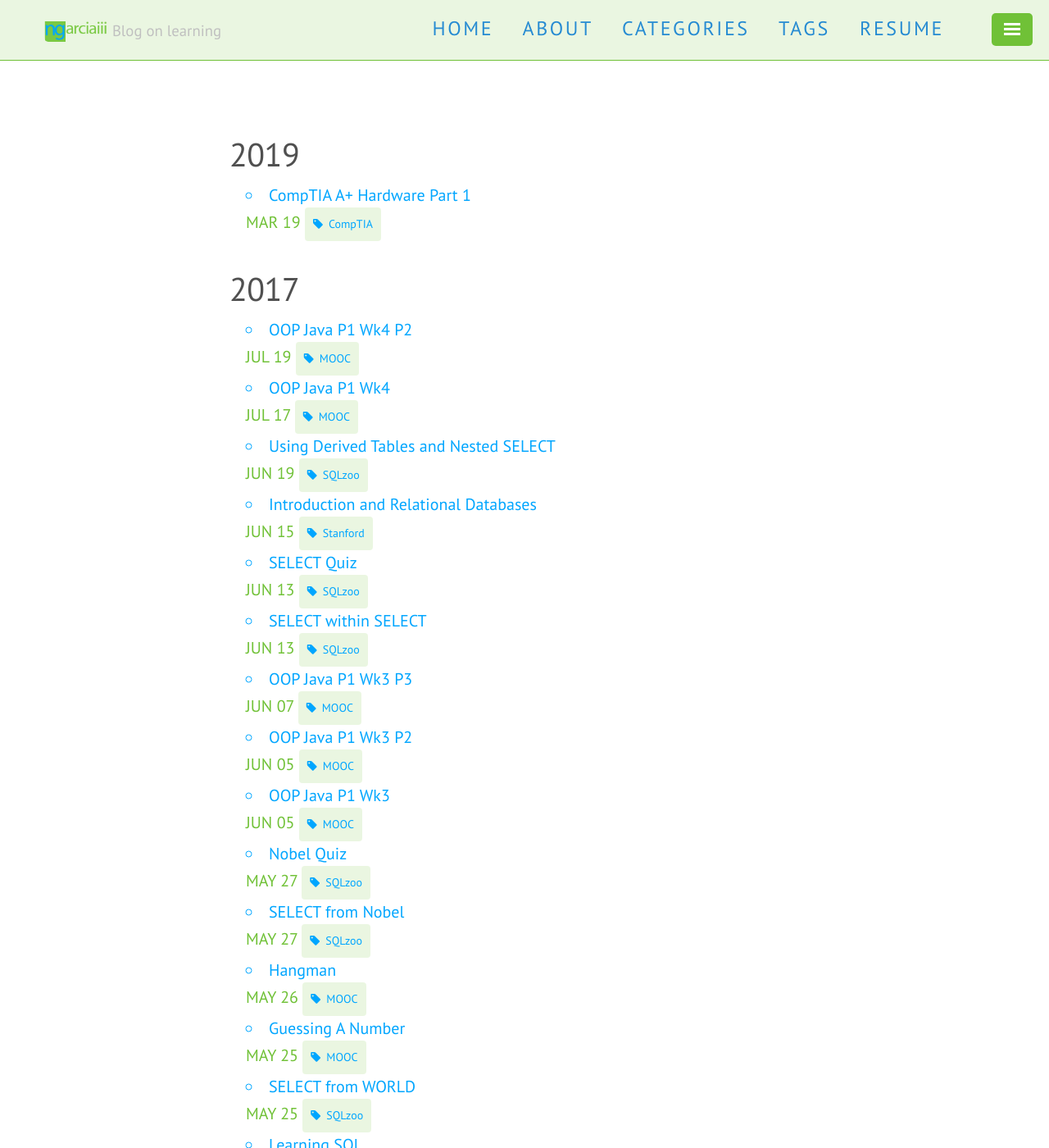
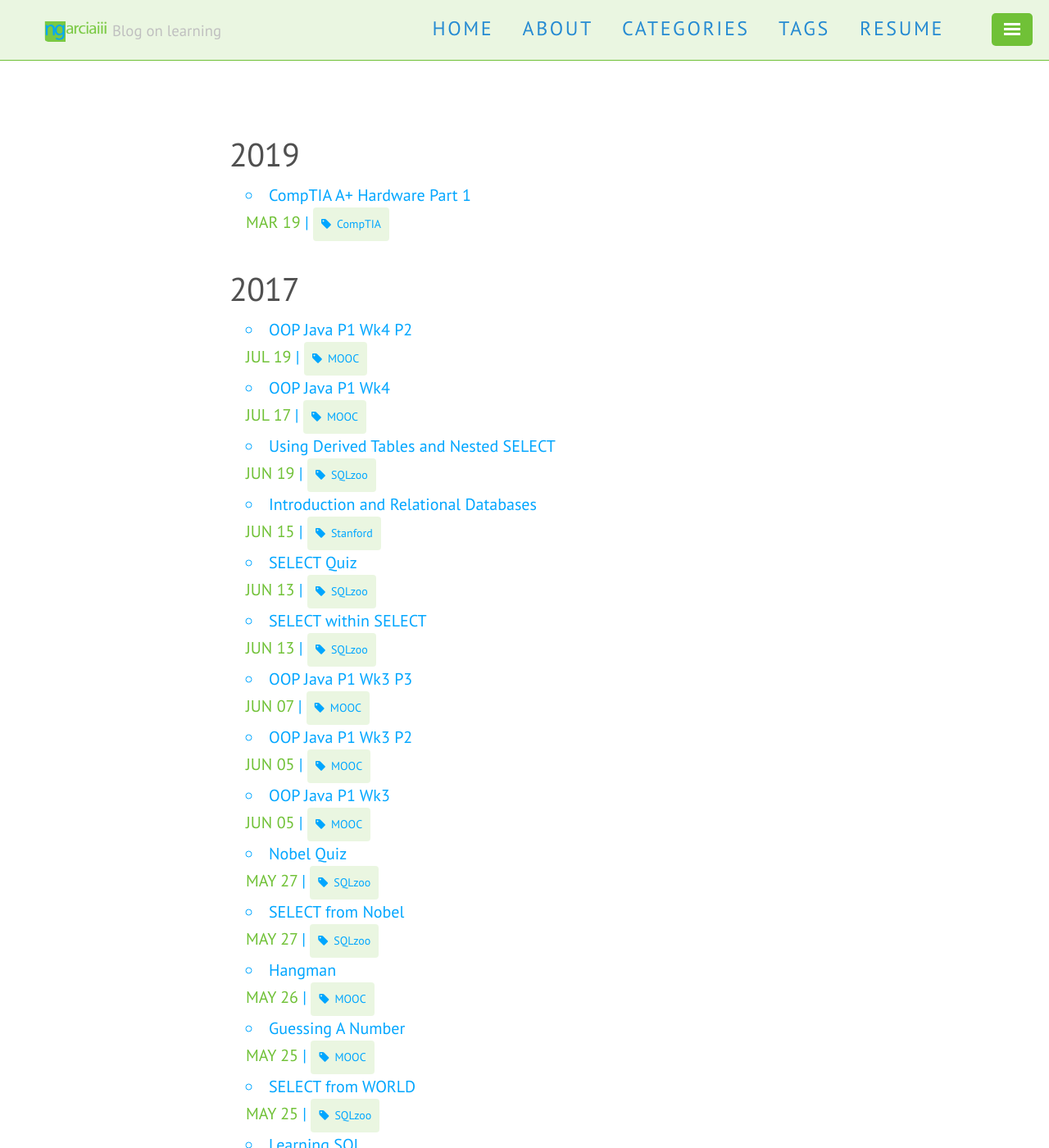
Before and after one commit to ngarciaiii/archived_blog, a Jekyll site: the page built from blog/index.html, in a window 1280 px wide and 1400 px high. Shown: the whole window at 82% size. Built offline with Jekyll 4.4.1, drawn with Linux system fonts in a browser that asks for light colours; nearby versions of some CDN libraries; the list of posts is cut into pages by our own code; comment, search, counter and statistics services are not loaded.

Commit message:
tagscss index

```diff
--- a/_scss/component/_tag.scss
+++ b/_scss/component/_tag.scss
@@ -27,7 +27,7 @@
 .tags-expo {
   :target:before {
     content:"";
-    // display:block;
+    display:block;
     height:72px; /* fixed header height*/
     margin:-72px 0 0; /* negative fixed header height */
     text-decoration: none;
--- a/blog/index.html
+++ b/blog/index.html
@@ -17,7 +17,7 @@
        <li>
          <a href="{{ post.url }}">{{ post.title }}</a>
          <div class= "set_right">
-         <span>{{ post.date | date: "%b %d" }}</span>
+         <span>{{ post.date | date: "%b %d" }}</span> |
          {% if post.tags %}
          {% for tag in post.tags %}
          <a href="{{ site.baseurl }}{{ site.tag_page }}#{{ tag | slugify }}" class="post-tag">{{ tag }}</a>
```
